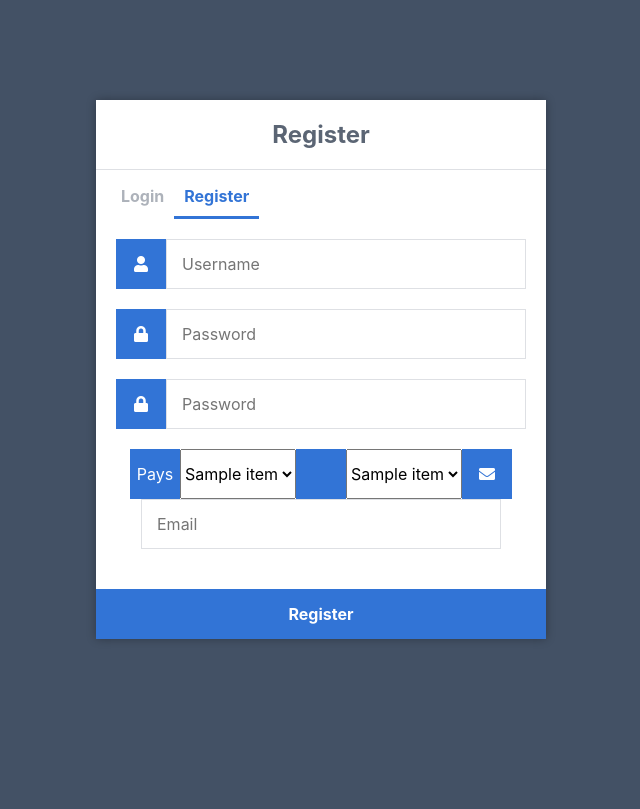
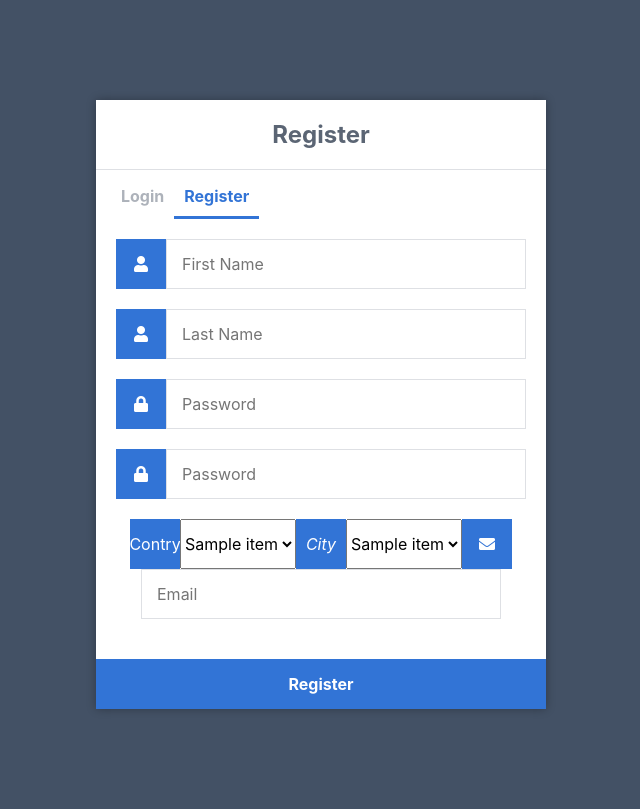
Before and after one commit to MellanieAchiengK/Meloni_Electronix, a Flask app: page /register in a window 1280 px wide. Shown: the whole page, without its empty margins (319-959 px from the left). Before the commit the page ends 640 px from the top, so only its background shows below. Run offline with Flask 2, Linux system fonts and the light colour scheme; tables that the repository leaves empty hold one stand-in row (values such as "Sample post"); a database or web service that is not in the repository returns one stand-in record (values such as "Sample title"); data that the repository does not hold is empty; some libraries are stand-ins or nearby versions.

Commit message:
verification de la validité du formuaire register #16

```diff
--- a/api/v1/app.py
+++ b/api/v1/app.py
@@ -10,7 +10,9 @@ import requests
 from models import storage
 from models.country import Country
 from models.city import City
+from models.user import User
 from flask_cors import CORS
+#from api.v1.views.lib.hash import get_hashed_password
 
 
 BACKOFFICE_TEMPLATE = '/backoffice/templates/'
@@ -85,7 +87,7 @@ def page_regiter_get():
         pays_all= ""
 
     context = {
-        "msg": "Une erruer",
+        "msg": "",
         "pays": pays_all,
         "first_cities_all": first_cities_all
     }
@@ -95,16 +97,19 @@ def page_regiter_get():
 
 @app.route("/register", methods=['POST'])
 def page_regiter_post():
-    username = request.form['username']
+    first_name = request.form['first_name']
+    last_name = request.form['last_name']
     password = request.form['password']
     confirm_password = request.form['confirm_password']
-    contry =  request.form['contry']
-    citie = request.form['citie']
+    contry_id =  request.form['contry']
+    citie_id = request.form['citie']
     email = request.form['email']
 
-    print("contry= {} citie={}".format(contry, citie))
 
-    return "contry_id = {} citie_id= {}".format(contry, citie)
+    user = User(first_name=first_name, last_name=last_name,
+                password=password, city_id=citie_id, email=email)
+
+    return "{} pass {}".format(user.to_dict(), user.password)
 
 
 @app.route("/article/<int:pk>")
--- a/models/db.py
+++ b/models/db.py
@@ -64,7 +64,7 @@ class Db:
         return (new_dict)
 
     def get_id(self, cls=None, motif=None):
-        print("motif rechercher: {}".format(motif))
+        #print("motif rechercher: {}".format(motif))
         dic = self.all(cls).values()
         liste = []
         for loop in dic:
--- a/web/frontend/static/scripts/dynamic_list.js
+++ b/web/frontend/static/scripts/dynamic_list.js
@@ -22,4 +22,55 @@ $(document).ready(function(){
         $("#citie").append(html)
       })
     });
+
+    $('input:submit').prop('disabled', true);
+    //$('#password').val()
+    //$('#confirm_password').val()
+    //$('input[name=username]'). val();
+    let first_name=''
+    let last_name=''
+    let pass1=''
+    let pass2=''
+    let email=''
+
+    $('#first_name').change(function() {
+      first_name = $('#first_name').val()
+      console.log(first_name)
+    })
+
+    $('#last_name').change(function() {
+      last_name = $('#last_name').val()
+      console.log(last_name)
+    })
+
+
+    $('#password').change(function() {
+      pass1 = $('#password').val()
+      console.log(pass1)
+    })
+
+    $('#confirm_password').change(function() {
+      pass2 = $('#confirm_password').val()
+      if(pass1 != pass2)
+      {
+        console.log("les deux password sont diffeent")
+        $("#confirm_password").css("background-color", "red");
+        $("#password").css("background-color", "red");
+      }
+      else
+      {
+        $("#confirm_password").css("background-color", "white");
+        $("#password").css("background-color", "white");
+      }
+    })
+
+    $('#email').change(function() {
+      email = $('#email').val()
+      let userexiste = false
+      if(((pass1 == pass2) && (pass1 !='')) && userexiste == false){
+        console.log("condition verifier")
+        $('input:submit').prop('disabled', false);
+      }
+      console.log(email)
+    })
 });
--- a/web/frontend/templates/register.html
+++ b/web/frontend/templates/register.html
@@ -11,6 +11,7 @@
 	<body>
 		<div class="register">
 			<h1>Register</h1>
+			<span id="message"> </span>
 			<div class="links">
 				<a href="login">Login</a>
 				<a href="register" class="active">Register</a>
@@ -19,7 +20,12 @@
 				<label for="username">
 					<i class="fas fa-user"></i>
 				</label>
-				<input type="text" name="username" placeholder="Username" id="username" required>
+				<input type="text" name="first_name" placeholder="First Name" id="first_name" required>
+
+				<label for="username">
+					<i class="fas fa-user"></i>
+				</label>
+				<input type="text" name="last_name" placeholder="Last Name" id="last_name" required>
 
 
                 <label for="password"><i class="fas fa-lock"></i></label>
@@ -31,7 +37,7 @@
                 <!-- <label for="Contry"><i class=""></i></label>
 				<input type="text" name="contry" placeholder="Contry" id="contry" required> -->
 
-				<label>Pays</label>
+				<label>Contry</label>
 				<select id="contry" name="contry" class="contry">
 					{% for p in msg.pays %}
 						{{ p.name }}
@@ -41,7 +47,7 @@
 
 
 
-				<label for="Citie"><i class=""></i></label>
+				<label for="Citie"><i class="">City</i></label>
 				<select id="citie" name="citie">
 					{% for p in msg.first_cities_all %}
 						{{ p.name }}
```
